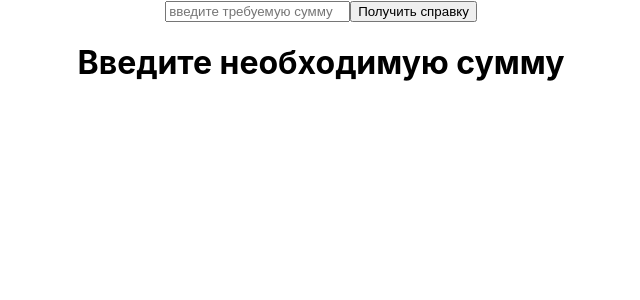
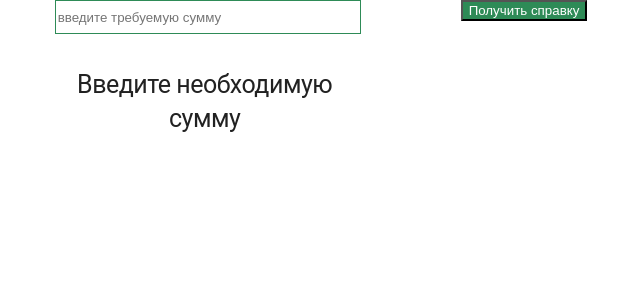
Before and after one commit to popetrov/cash-mashine, a React (Create React App) app: page / in a window 1280 px wide. Shown: the top 300 px of the page, without its empty margins (319-959 px from the left). Built offline with nearby package versions, Linux system fonts and the light colour scheme.

Commit message:
fixed error for Info

```diff
--- a/public/index.html
+++ b/public/index.html
@@ -10,6 +10,8 @@
       content="Web site created using create-react-app"
     />
     <link rel="apple-touch-icon" href="%PUBLIC_URL%/logo192.png" />
+    <link rel="stylesheet" href="https://fonts.googleapis.com/icon?family=Material+Icons">
+    <link rel="stylesheet" href="https://code.getmdl.io/1.3.0/material.indigo-pink.min.css">
     <!--
       manifest.json provides metadata used when your web app is installed on a
       user's mobile device or desktop. See https://developers.google.com/web/fundamentals/web-app-manifest/
@@ -39,5 +41,6 @@
       To begin the development, run `npm start` or `yarn start`.
       To create a production bundle, use `npm run build` or `yarn build`.
     -->
+    <script defer src="https://code.getmdl.io/1.3.0/material.min.js"></script>
   </body>
 </html>
--- a/src/App.css
+++ /dev/null
@@ -1,3 +0,0 @@
-.App {
-	text-align: center;
-}
--- a/src/App.tsx
+++ b/src/App.tsx
@@ -1,4 +1,4 @@
-import './App.css';
+import './css/info.css';
 import { CashPage } from './page/CashPage';
 
 function App() {
--- a/src/components/Cash.tsx
+++ b/src/components/Cash.tsx
@@ -72,34 +72,37 @@ export const Cash = ()=>{
            switch(j){
                case 5000:
                 setResult5000(prev=>(prev+=1))
+                setNote5000((prev)=>(prev-=1))
                 break;
                case 2000:
                 setResult2000(prev=>(prev+=1))
+                setNote2000((prev)=>(prev-=1))
                 break;
                case 1000:
                 setResult1000(prev=>(prev+=1))
+                setNote1000((prev)=>(prev-=1))
                 break;
                case 500:
                 setResult500(prev=>(prev+=1))
+                setNote500((prev)=>(prev-=1))
                 break;
                case 100:
                 setResult100(prev=>(prev+=1))
+                setNote100((prev)=>(prev-=1))
                 break;
                case 50:
                 setResult50(prev=>(prev+=1))
+                setNote50((prev)=>(prev-=1))
                 break
            }
         }
-        setNote5000(note5000-result5000)
-        setNote2000(note2000-result2000)
-        setNote1000(note1000-result1000)
-        setNote500(note500-result500)
-        setNote100(note100-result100)
-        setNote50(note50-result50)
+
         return (setRemainBalance(amountRequest))
     }
 
+
 const handleChange = ()=>{
+
         setResult5000(0)
         setResult2000(0)
         setResult1000(0)
@@ -163,32 +166,34 @@ export const Cash = ()=>{
 if(Number(inputText)>50) {
         content =
             <Fragment>
-                <button onClick={getCash}>Получить деньги</button>
+                <button className="button" onClick={getCash}>Получить деньги</button>
                 <TextTerminal note1000={result1000} note500={result500} note100={result100} note50={result50} remainBalance={remainBalance} note5000={result5000} note2000={result2000}/>
             </Fragment>
     }else{
         content =
             <Fragment>
-                <h1>Введите необходимую сумму</h1>
+                <h1 className="content__text_amount">Введите необходимую сумму</h1>
             </Fragment>
 }
 
 return(
-        <div>
-            <input ref={inputRef} type="text" placeholder="введите требуемую сумму" value={inputText} onChange={handleChange} onKeyDown={onKeypressHandler}/>
-            <button onClick={()=>setActive(true)}>Получить справку</button>
-            <div>
+    <div className="wrapper">
+        <div className="content">
+            <input className="content__input" ref={inputRef} type="number" placeholder="введите требуемую сумму" value={inputText} onChange={handleChange} onKeyDown={onKeypressHandler}/>
+            <div className="content__text">
                 {content}
             </div>
+        </div>
+        <button className="button button__info" onClick={()=>(setActive(true))}>Получить справку</button>
         <Info
             active={active}
             setActive={setActive}
-                amount5000={note5000-result5000}
-                amount2000={note2000-result2000}
-                amount1000={note1000-result1000}
-                amount500={note500-result500}
-                amount100={note100-result100}
-                amount50={note50-result50}/>
+            amount5000={note5000}
+            amount2000={note2000}
+            amount1000={note1000}
+            amount500={note500}
+            amount100={note100}
+            amount50={note50}/>
     </div>
 )
 }
--- a/src/components/TextTerminal.tsx
+++ b/src/components/TextTerminal.tsx
@@ -17,7 +17,7 @@ export     const TextTerminal:FC<GettingCashProps> = ({note5000, note2000, note1
 
     return(
         <div>
-            <h1>Итого к выдаче</h1>
+            <h1 className="content__text_amount">Итого к выдаче</h1>
             <p>купюр номиналом 5000:{note5000} </p>
             <p>купюр номиналом 2000:{note2000} </p>
             <p>купюр номиналом 1000:{note1000} </p>
--- a/src/css/info.css
+++ b/src/css/info.css
@@ -2,7 +2,7 @@
 	height: 100vh;
 	width: 100vw;
 	position: fixed;
-	background-color: rgba(0, 0, 0, 0.1);
+	background-color: rgba(46, 139, 87, 0.1);
 	top: 0;
 	left: 0;
 	display: flex;
@@ -21,3 +21,35 @@
 	width: auto;
 	box-shadow: 0 0 10px rgba(0, 0, 0, 0.5);
 }
+.App {
+	text-align: center;
+}
+.wrapper {
+	display: flex;
+	align-items: flex-start;
+	justify-content: center;
+}
+.content {
+	display: flex;
+	flex-direction: column;
+}
+.content__input {
+	width: 300px;
+	min-height: 30px;
+	border: 1px solid #2e8b57;
+}
+.content__text {
+	margin-top: 10px;
+	text-align: center;
+}
+.content__text_amount {
+	max-width: 300px;
+	font-size: 25px;
+}
+.button {
+	background-color: #2e8b57;
+	color: white;
+}
+.button__info {
+	margin-left: 100px;
+}
```
Lines whose indentation alone changed are shown as unchanged.
